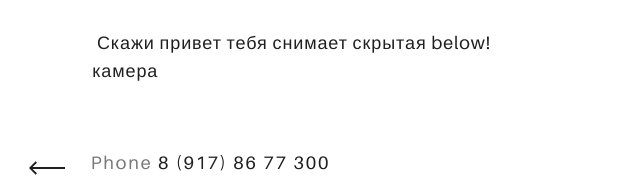
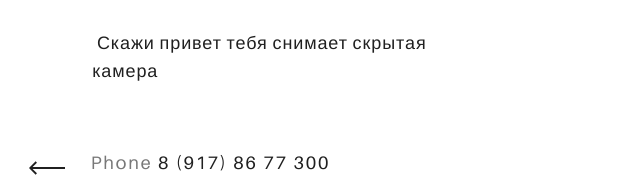
Before and after one commit to rumill/rumill.github.io, a plain HTML site: page contact.html in a window 1280 px wide. Shown: the part 168-346 px from the top of the page, 640-1280 px from the left. Drawn offline with Linux system fonts and the light colour scheme; some packages are replaced by stand-ins of ours.

Commit message:
Update contact.html

```diff
--- a/contact.html
+++ b/contact.html
@@ -75,7 +75,7 @@
       <div class="ae-grid">
         <div class="ae-grid__item item-lg-6 item-lg--offset-7">
           <h4 class="ae-u-bolder au-mb-3 conatct__title">Контакты</h4>
-          <p class="au-mb-4 contact__desc"> Скажи привет <a href="#contact-form">тебя снимает скрытая </a>below! <br>камера</p>
+          <p class="au-mb-4 contact__desc"> Скажи привет <a href="#contact-form">тебя снимает скрытая </a> <br>камера</p>
         </div>
       </div>
       <div class="ae-grid">
```
